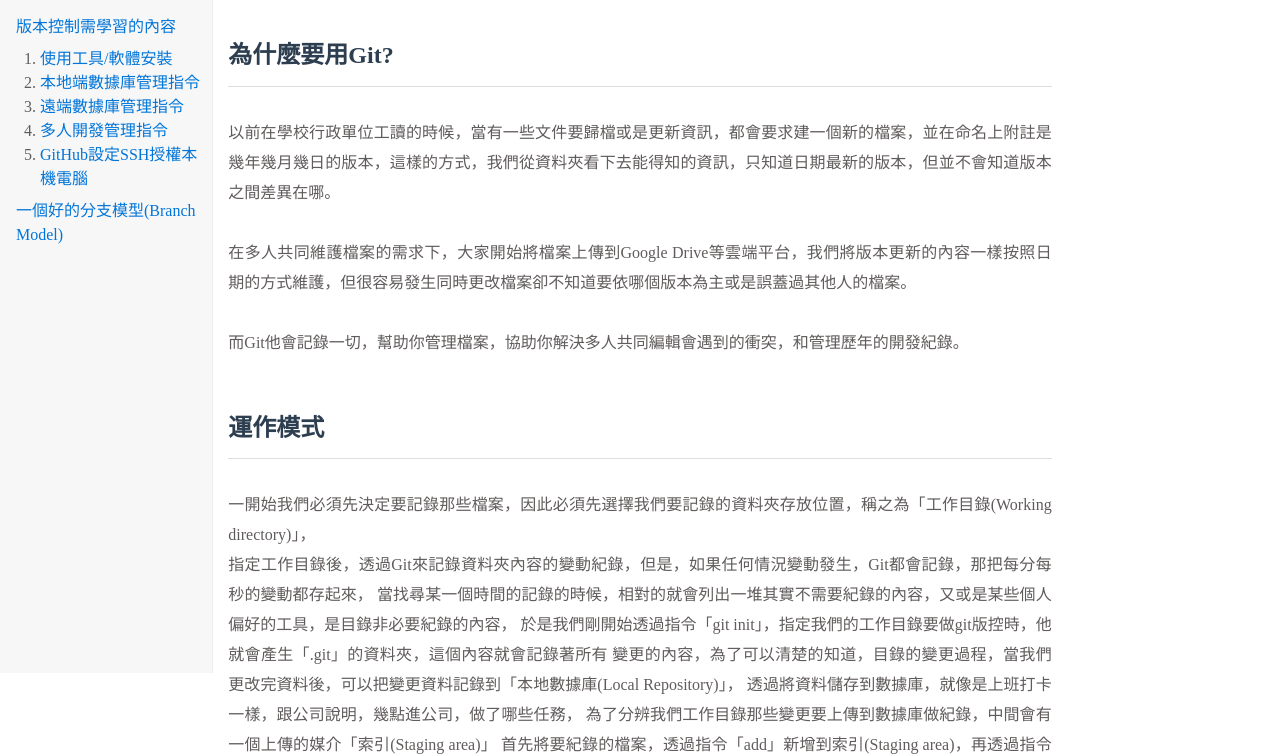
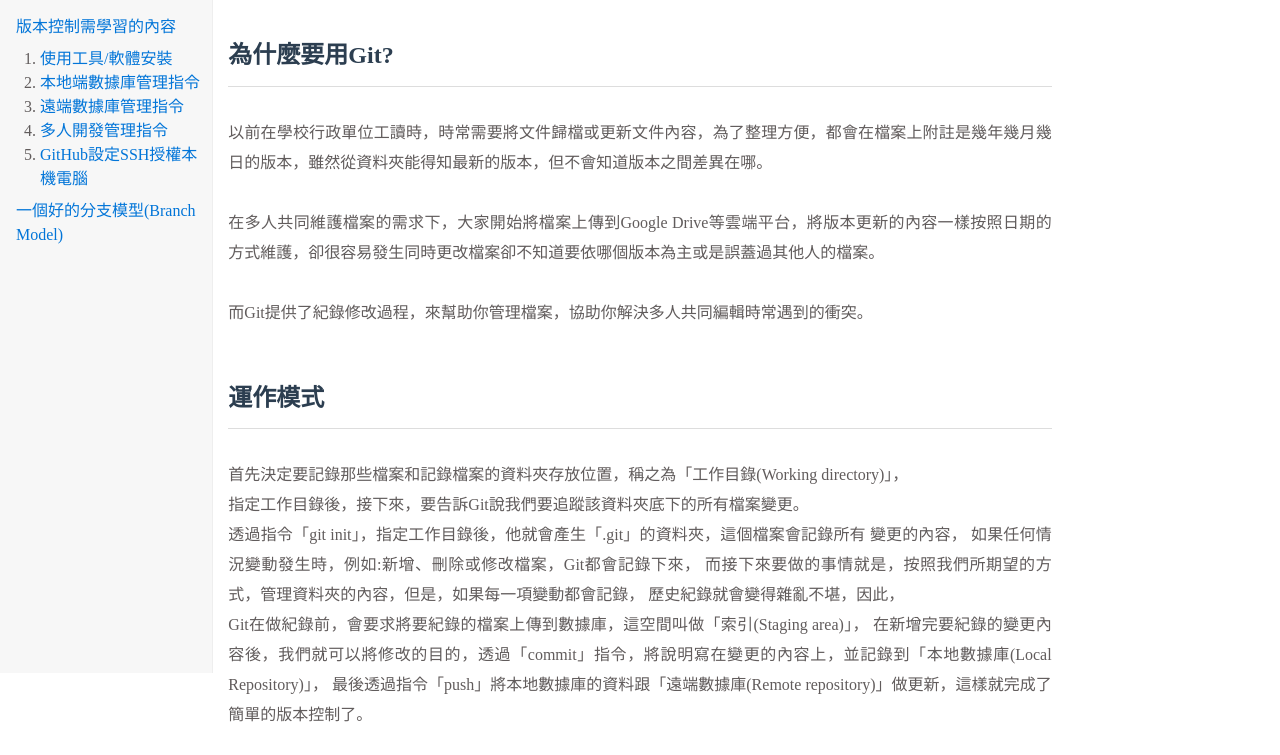
Before and after one commit to DakHarry/gitDemo1, a plain HTML site: page index.html in a window 1280 px wide. Shown: the part 127-882 px from the top of the page. Drawn offline with nearby package versions, Linux system fonts and the light colour scheme; a script that the page names is missing.

Commit message:
修改文案

```diff
--- a/css/layout.css
+++ b/css/layout.css
@@ -52,6 +52,7 @@ main h2{
     z-index: -1;
 }
 main h3{
+    margin-top: 2em;
     font-weight: 600;
     color: #2c3e50;
     font-size: 1.2em;
--- a/index.html
+++ b/index.html
@@ -63,26 +63,27 @@
                 </a>
 
                 <p>
-                    以前在學校行政單位工讀的時候，當有一些文件要歸檔或是更新資訊，都會要求建一個新的檔案，並在命名上附註是幾年幾月幾日的版本，這樣的方式，我們從資料夾看下去能得知的資訊，只知道日期最新的版本，但並不會知道版本之間差異在哪。
+                    以前在學校行政單位工讀時，時常需要將文件歸檔或更新文件內容，為了整理方便，都會在檔案上附註是幾年幾月幾日的版本，雖然從資料夾能得知最新的版本，但不會知道版本之間差異在哪。
                     <br><br>
-                    在多人共同維護檔案的需求下，大家開始將檔案上傳到Google Drive等雲端平台，我們將版本更新的內容一樣按照日期的方式維護，但很容易發生同時更改檔案卻不知道要依哪個版本為主或是誤蓋過其他人的檔案。
+                    在多人共同維護檔案的需求下，大家開始將檔案上傳到Google Drive等雲端平台，將版本更新的內容一樣按照日期的方式維護，卻很容易發生同時更改檔案卻不知道要依哪個版本為主或是誤蓋過其他人的檔案。
                     <br><br>
-                    而Git他會記錄一切，幫助你管理檔案，協助你解決多人共同編輯會遇到的衝突，和管理歷年的開發紀錄。
+                    而Git提供了紀錄修改過程，來幫助你管理檔案，協助你解決多人共同編輯時常遇到的衝突。
                 </p>
                 <a href="#How-Git">
                     <h2 id="How-Git">運作模式</h2>
                 </a>
 
                 <p>
-                    一開始我們必須先決定要記錄那些檔案，因此必須先選擇我們要記錄的資料夾存放位置，稱之為「工作目錄(Working directory)」，<br>
-                    指定工作目錄後，透過Git來記錄資料夾內容的變動紀錄，但是，如果任何情況變動發生，Git都會記錄，那把每分每秒的變動都存起來，
-                    當找尋某一個時間的記錄的時候，相對的就會列出一堆其實不需要紀錄的內容，又或是某些個人偏好的工具，是目錄非必要紀錄的內容，
-                    於是我們剛開始透過指令「git init」，指定我們的工作目錄要做git版控時，他就會產生「.git」的資料夾，這個內容就會記錄著所有
-                    變更的內容，為了可以清楚的知道，目錄的變更過程，當我們更改完資料後，可以把變更資料記錄到「本地數據庫(Local Repository)」，
-                    透過將資料儲存到數據庫，就像是上班打卡一樣，跟公司說明，幾點進公司，做了哪些任務，
-                    為了分辨我們工作目錄那些變更要上傳到數據庫做紀錄，中間會有一個上傳的媒介「索引(Staging area)」
-                    首先將要紀錄的檔案，透過指令「add」新增到索引(Staging area)，再透過指令「commit」，將記錄上傳到本地數據庫(Local Repository)，
-                    最後再透過指令「push」將本地數據庫的資料跟遠端數據庫(Remote repository)做同步，這樣就完成了簡單的版本控制了。
+                    首先決定要記錄那些檔案和記錄檔案的資料夾存放位置，稱之為「工作目錄(Working directory)」，<br>
+                    指定工作目錄後，接下來，要告訴Git說我們要追蹤該資料夾底下的所有檔案變更。<br>
+                    透過指令「git init」，指定工作目錄後，他就會產生「.git」的資料夾，這個檔案會記錄所有
+                    變更的內容，
+                    如果任何情況變動發生時，例如:新增、刪除或修改檔案，Git都會記錄下來，
+                    而接下來要做的事情就是，按照我們所期望的方式，管理資料夾的內容，但是，如果每一項變動都會記錄，
+                    歷史紀錄就會變得雜亂不堪，因此，<br>
+                    Git在做紀錄前，會要求將要紀錄的檔案上傳到數據庫，這空間叫做「索引(Staging area)」，
+                    在新增完要紀錄的變更內容後，我們就可以將修改的目的，透過「commit」指令，將說明寫在變更的內容上，並記錄到「本地數據庫(Local Repository)」，
+                    最後透過指令「push」將本地數據庫的資料跟「遠端數據庫(Remote repository)」做更新，這樣就完成了簡單的版本控制了。
 
                 </p>
                 <img id="How__title-img" src="./images/git-operation.png" alt="運作模式">
@@ -420,6 +421,12 @@
                     為了解省時間修復功能的紀錄會放在這條線上，並更新版本給發佈線跟主線。<br>
                 </p>
                 <h3>實作體驗開發過程</h3>
+                <p>可以參考連結作者寫的流程練習<a href="http://yangzq007.com/2016/06/14/[%E8%BD%AC]%E4%B8%80%E4%B8%AA%E6%88%90%E5%8A%9F%E7%9A%84Git%E5%88%86%E6%94%AF%E6%A8%A1%E5%9E%8B/">]一个成功的Git分支模型</a>
+                    ，他的流程很明確的將各個branch的職責分開來處理。<br><br>
+
+                    雖然有時候可能只是臨時修改某些檔案，但是為了方便，很容易讓版本控制變得好無章法，在多人共同維護上，沒有統一的版控規則，就更加容易造成版本控制上的混亂，因此，為了讓專案的開發過更明確，
+                    寧可多做幾個步驟，也要遵循團隊雖制定版控規則。
+                </p>
             </main>
         </div>
     </div>
```
